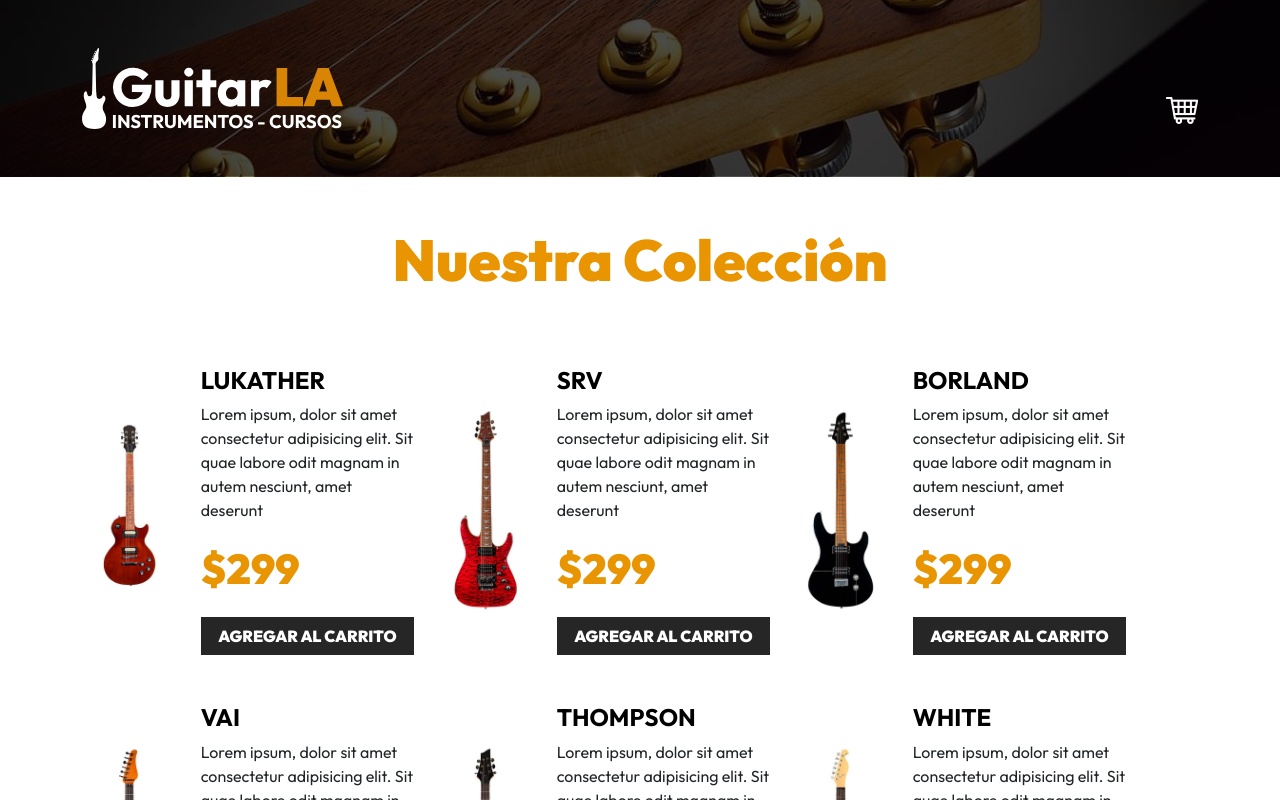
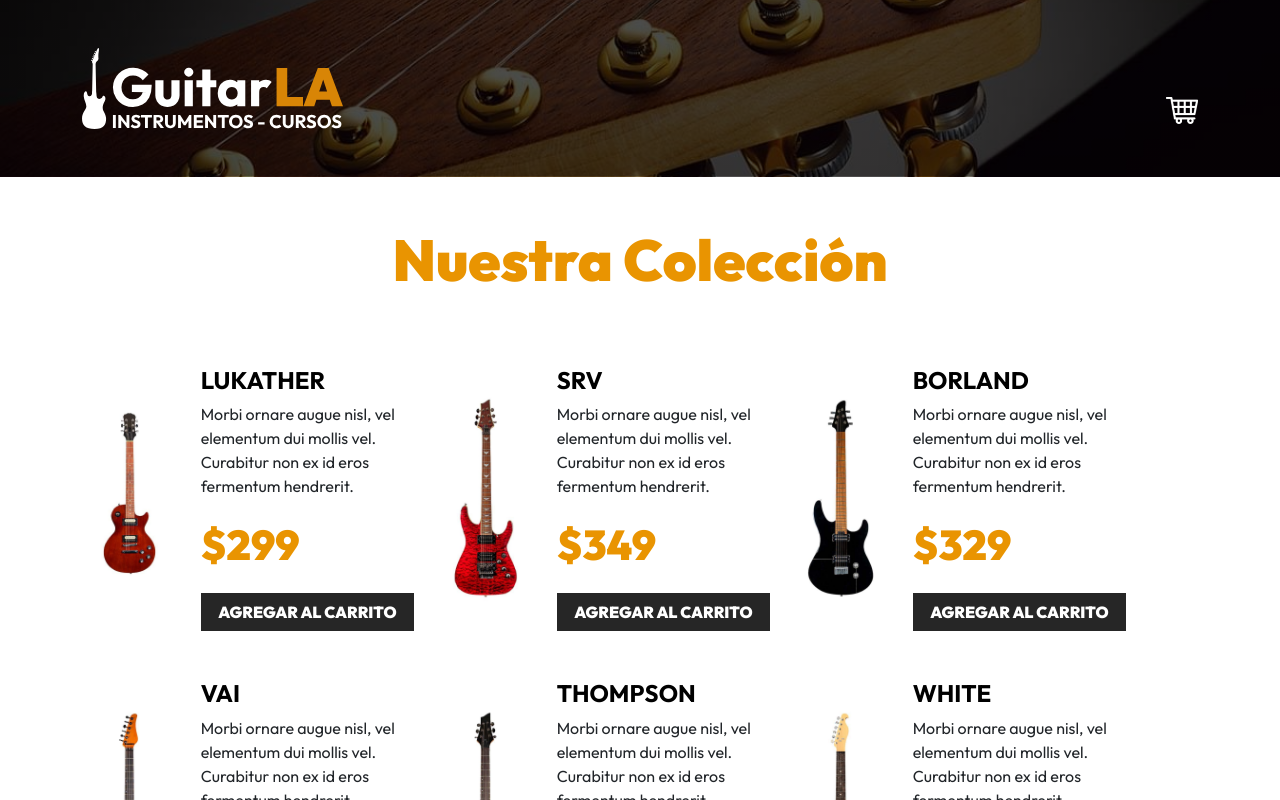
Before and after one commit to IvanCsCz/GuitarLA---React, a React (Vite) app: page / in a window 1280 px wide. Shown: the top 800 px of the page. Built offline with nearby package versions, Linux system fonts and the light colour scheme.

Commit message:
Guitar component changed by using props

```diff
--- a/src/App.jsx
+++ b/src/App.jsx
@@ -1,9 +1,10 @@
+import { useState } from "react"
 import Guitar from "./components/Guitar"
 import Header from "./components/Header"
-
-const DESCRIPTION = 'Lorem ipsum, dolor sit amet consectetur adipisicing elit. Sit quae labore odit magnam in autem nesciunt, amet deserunt'
+import { db } from "./data/db"
 
 function App() {
+  const [data, setData] = useState(db)
 
   return (
     <>
@@ -13,18 +14,9 @@ function App() {
         <h2 className="text-center">Nuestra Colección</h2>
 
         <div className="row mt-5">
-            <Guitar name='Lukather' description={DESCRIPTION} price='299' img='01'/>
-            <Guitar name='SRV' description={DESCRIPTION} price='299' img='02' />
-            <Guitar name='Borland' description={DESCRIPTION} price='299' img='03' />
-            <Guitar name='Vai' description={DESCRIPTION} price='299' img='04' />
-            <Guitar name='Thompson' description={DESCRIPTION} price='299' img='05' />
-            <Guitar name='White' description={DESCRIPTION} price='299' img='06' />
-            <Guitar name='Cobain' description={DESCRIPTION} price='299' img='07' />
-            <Guitar name='Dale' description={DESCRIPTION} price='299' img='08' />
-            <Guitar name='Krieger' description={DESCRIPTION} price='299' img='09' />
-            <Guitar name='Campbell' description={DESCRIPTION} price='299' img='10' />
-            <Guitar name='Reed' description={DESCRIPTION} price='299' img='11' />
-            <Guitar name='Hazel' description={DESCRIPTION} price='299' img='12' />
+            {data.map((guitar) => (
+              <Guitar key={guitar.id} {...guitar}/>
+            ))}
         </div>
       </main>
 
--- a/src/components/Guitar.jsx
+++ b/src/components/Guitar.jsx
@@ -1,16 +1,19 @@
-function Guitar({name, description, price, img}){
+function Guitar({name, description, price, image}){
+
+
+
   return(
     <div className="col-md-6 col-lg-4 my-4 row align-items-center">
       <div className="col-4">
-          <img className="img-fluid" src={`./public/img/guitarra_${img}.jpg`} alt="imagen guitarra" />
+          <img className="img-fluid" src={`./public/img/${image}.jpg`} alt="imagen guitarra" />
       </div>
       <div className="col-8">
           <h3 className="text-black fs-4 fw-bold text-uppercase">{name}</h3>
           <p>{description}</p>
           <p className="fw-black text-primary fs-3">${price}</p>
           <button
-              type="button"
-              className="btn btn-dark w-100"
+            type="button"
+            className="btn btn-dark w-100"
           >Agregar al Carrito</button>
       </div>
     </div>
--- /dev/null
+++ b/src/data/db.js
@@ -0,0 +1,86 @@
+export const db = [
+  {
+      id: 1,
+      name: 'Lukather',
+      image: 'guitarra_01',
+      description: 'Morbi ornare augue nisl, vel elementum dui mollis vel. Curabitur non ex id eros fermentum hendrerit.',
+      price: 299,
+  },
+  {
+      id: 2,
+      name: 'SRV',
+      image: 'guitarra_02',
+      description: 'Morbi ornare augue nisl, vel elementum dui mollis vel. Curabitur non ex id eros fermentum hendrerit.',
+      price: 349,
+  },
+  {
+      id: 3,
+      name: 'Borland',
+      image: 'guitarra_03',
+      description: 'Morbi ornare augue nisl, vel elementum dui mollis vel. Curabitur non ex id eros fermentum hendrerit.',
+      price: 329,
+  },
+  {
+      id: 4,
+      name: 'VAI',
+      image: 'guitarra_04',
+      description: 'Morbi ornare augue nisl, vel elementum dui mollis vel. Curabitur non ex id eros fermentum hendrerit.',
+      price: 299,
+  },
+  {
+      id: 5,
+      name: 'Thompson',
+      image: 'guitarra_05',
+      description: 'Morbi ornare augue nisl, vel elementum dui mollis vel. Curabitur non ex id eros fermentum hendrerit.',
+      price: 399,
+  },
+  {
+      id: 6,
+      name: 'White',
+      image: 'guitarra_06',
+      description: 'Morbi ornare augue nisl, vel elementum dui mollis vel. Curabitur non ex id eros fermentum hendrerit.',
+      price: 329,
+  },
+  {
+      id: 7,
+      name: 'Cobain',
+      image: 'guitarra_07',
+      description: 'Morbi ornare augue nisl, vel elementum dui mollis vel. Curabitur non ex id eros fermentum hendrerit.',
+      price: 349,
+  },
+  {
+      id: 8,
+      name: 'Dale',
+      image: 'guitarra_08',
+      description: 'Morbi ornare augue nisl, vel elementum dui mollis vel. Curabitur non ex id eros fermentum hendrerit.',
+      price: 379,
+  },
+  {
+      id: 9,
+      name: 'Krieger',
+      image: 'guitarra_09',
+      description: 'Morbi ornare augue nisl, vel elementum dui mollis vel. Curabitur non ex id eros fermentum hendrerit.',
+      price: 289,
+  },
+  {
+      id: 10,
+      name: 'Campbell',
+      image: 'guitarra_10',
+      description: 'Morbi ornare augue nisl, vel elementum dui mollis vel. Curabitur non ex id eros fermentum hendrerit.',
+      price: 349,
+  },
+  {
+      id: 11,
+      name: 'Reed',
+      image: 'guitarra_11',
+      description: 'Morbi ornare augue nisl, vel elementum dui mollis vel. Curabitur non ex id eros fermentum hendrerit.',
+      price: 399,
+  },
+  {
+      id: 12,
+      name: 'Hazel',
+      image: 'guitarra_12',
+      description: 'Morbi ornare augue nisl, vel elementum dui mollis vel. Curabitur non ex id eros fermentum hendrerit.',
+      price: 379,
+  },
+]
```
